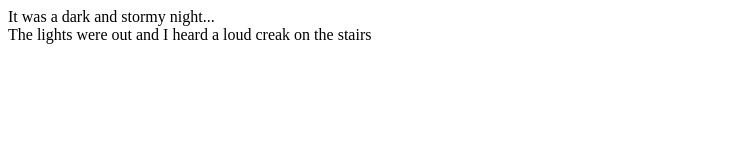
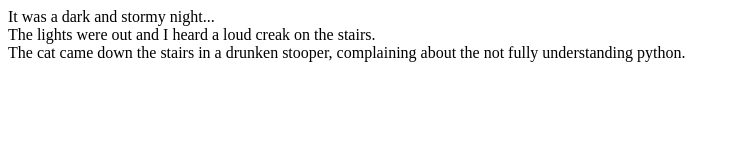
Before and after one commit to JoseRQuiroz/firesidestory2, a plain HTML site: page index.html in a window 1280 px wide. Shown: the whole page, without its empty margins (0-740 px from the left). Drawn offline with Linux system fonts and the light colour scheme.

Commit message:
added 3rd line

```diff
--- a/index.html
+++ b/index.html
@@ -1,7 +1,12 @@
 <html>
   <body>
     <p>It was a dark and stormy night...<br>
-    The lights were out and I heard a loud creak on the stairs</p>
+    The lights were out and I heard a loud creak on the stairs.<br>
+        The cat came down the stairs in a drunken stooper, complaining about the not fully understanding python.
+
+
+
+    </p>
 
   </body>
 </html>
```
